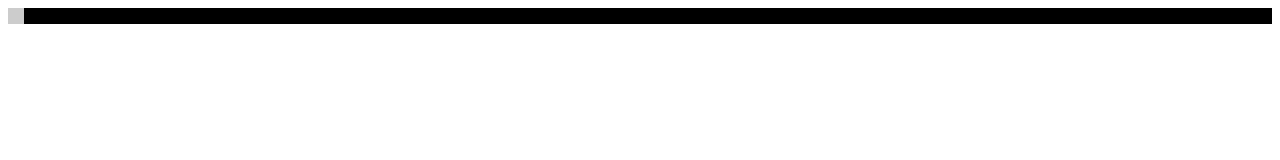
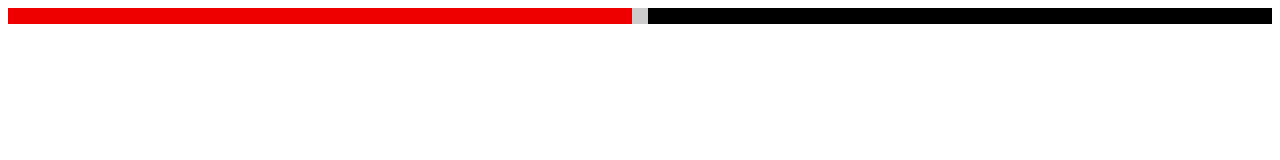
Before and after one commit to toruta39/jq-slider, a website: page example/slider.html in a window 1280 px wide. Drawn offline with nearby package versions, Linux system fonts and the light colour scheme.

Commit message:
support initial value refs #1

```diff
--- a/example/slider.html
+++ b/example/slider.html
@@ -24,7 +24,8 @@
   <script src="../src/jq-slider.js"></script>
   <script>
     var slider = $('.slider').slider({
-      progress: true
+      progress: true,
+      initialX: 0.5
     });
   </script>
 </body>
--- a/src/jq-slider.js
+++ b/src/jq-slider.js
@@ -234,6 +234,11 @@
     });
 
     this.updateSize();
+
+    if (options.initialX || options.initialY) {
+      this.setValue(options.initialX, options.initialY);
+    }
+
     this.container.on($.fn.slider.options.pointerdown, onPointerDown);
 
     return this;
@@ -247,7 +252,9 @@
     pointermove: isTouchDevice ? 'touchmove' : 'mousemove',
     pointerup: isTouchDevice ? 'touchend' : 'mouseup',
     scrubberWidth: 16,
-    scrubberHeight: 16
+    scrubberHeight: 16,
+    initialX: 0,
+    initialY: 0
   };
 
 }(jQuery));
```
Also changed, not shown: test/jq-slider_test.js (+10 -0 lines).
